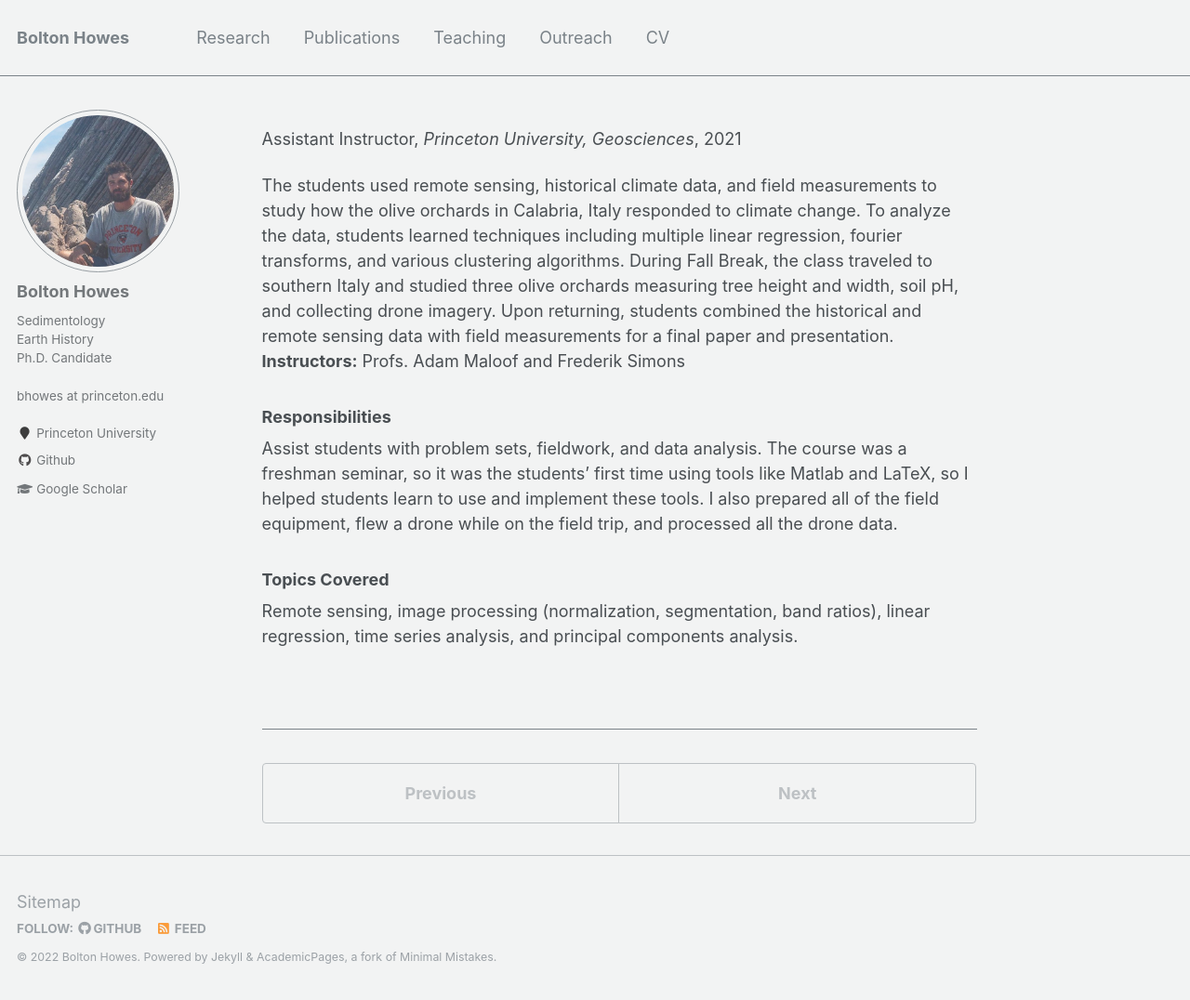
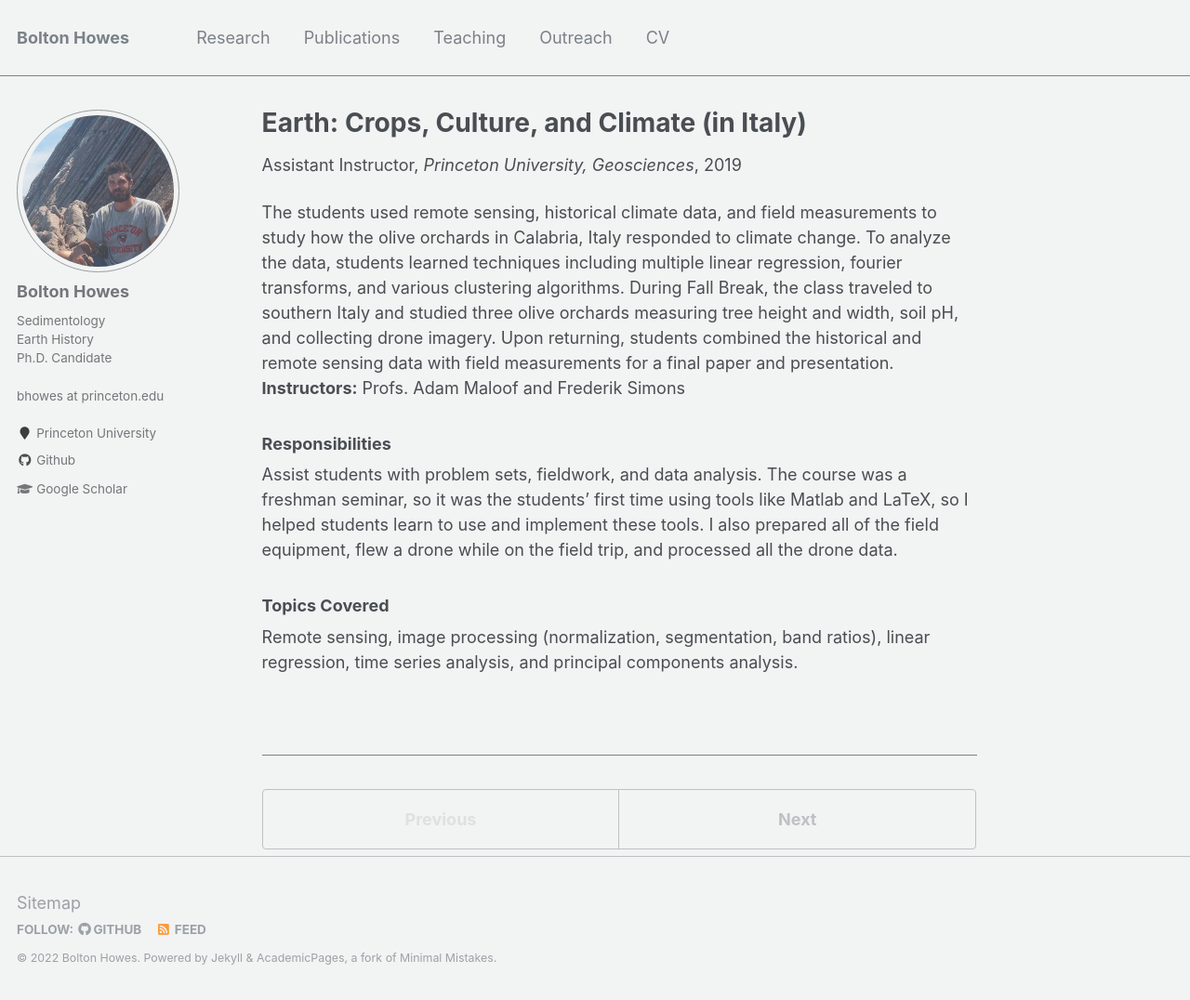
Before and after one commit to boltonhowes22/boltonhowes22.github.io, a Jekyll site: the page built from _teaching/2019Sp-Italy.md, in a window 1280 px wide and 1076 px high. Shown: the whole window at 93% size. Built offline with Jekyll 4.4.1, drawn with Linux system fonts in a browser that asks for light colours.

Commit message:
fixed title of italy and dates

```diff
--- a/_teaching/2019Sp-Italy.md
+++ b/_teaching/2019Sp-Italy.md
@@ -1,10 +1,10 @@
 ---
-title: ""
+title: "Earth: Crops, Culture, and Climate (in Italy)"
 collection: teaching
 type: "Assistant Instructor"
 permalink: /teaching/2019Sp-italy
 venue: "Princeton University, Geosciences"
-date: 2021-3-30
+date: 2019-8-30
 location: "Princeton, NJ, U.S.A. & Calabria, Italy"
 ---
 
```
Also changed, not shown: _teaching/2021Sp-climate-weather.md (+1 -1 lines).
